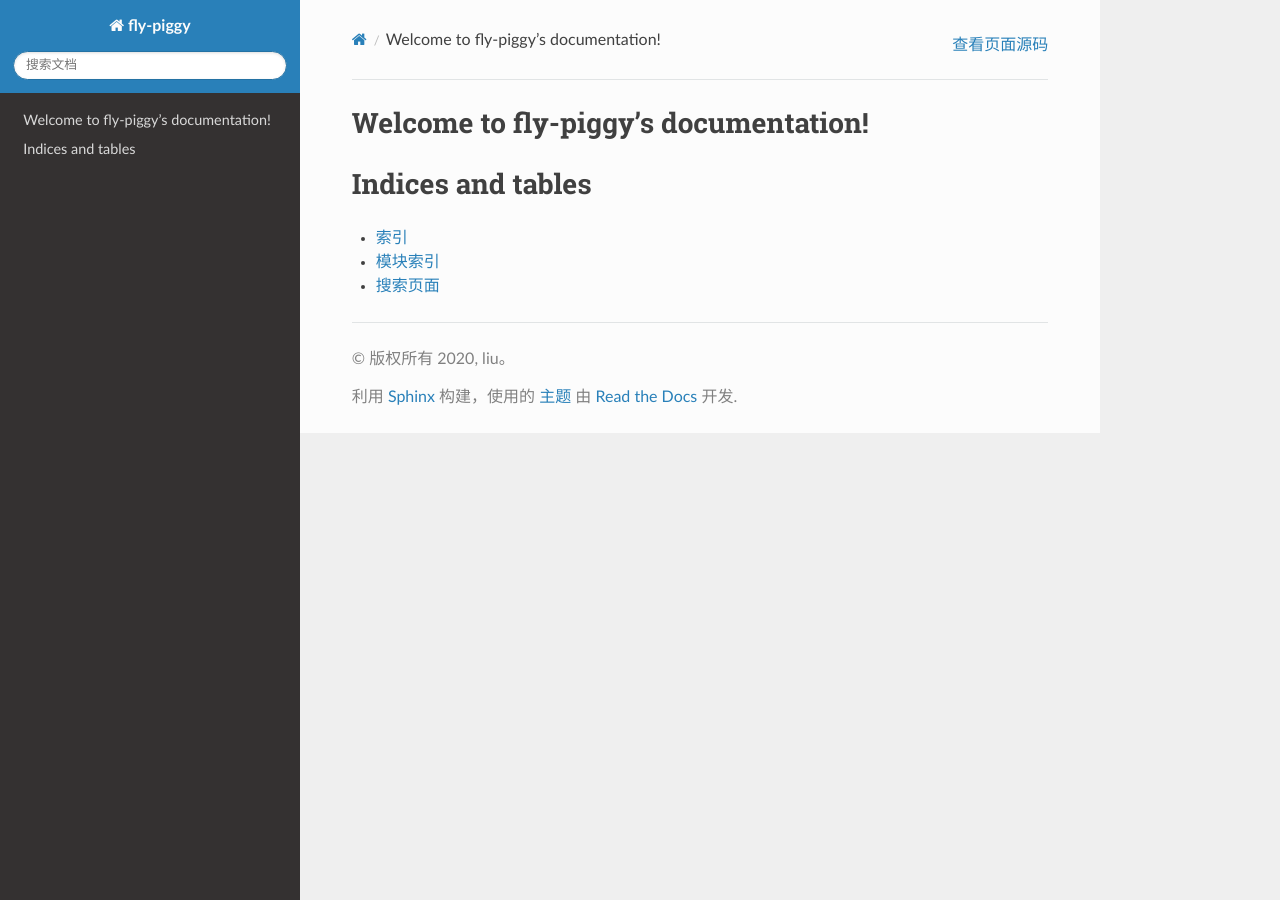
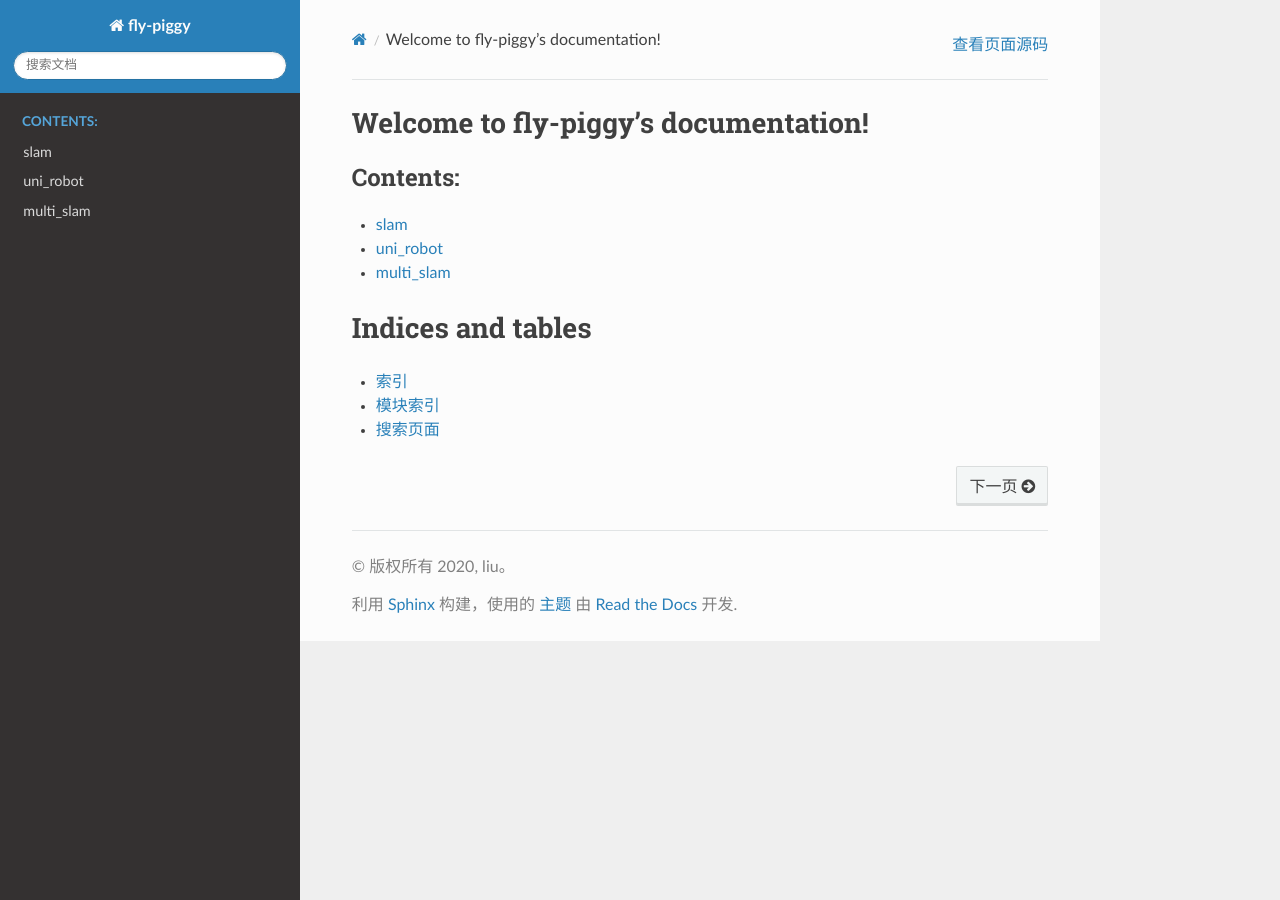
Before and after one commit to lyp727460067/fly-pigger, a Sphinx documentation site: the page built from source/index.rst, in a window 1280 px wide. Built offline with Sphinx 7.4.7 and the Read the Docs theme 2.0.0, drawn with Linux system fonts in a browser that asks for light colours.

Commit message:
add  slam add  muti_slam  ,uni_robot

```diff
--- a/source/index.rst
+++ b/source/index.rst
@@ -9,6 +9,9 @@ Welcome to fly-piggy's documentation!
    :maxdepth: 2
    :caption: Contents:
 
+   slam.rst
+   uni_robot.rst
+   multi_slam.rst
 
 Indices and tables
 ==================
--- /dev/null
+++ b/source/multi_slam.rst
@@ -0,0 +1,2 @@
+multi_slam
+=====================================
--- /dev/null
+++ b/source/slam.rst
@@ -0,0 +1,2 @@
+slam
+=====================================
--- /dev/null
+++ b/source/uni_robot.rst
@@ -0,0 +1,2 @@
+uni_robot
+=====================================
```
